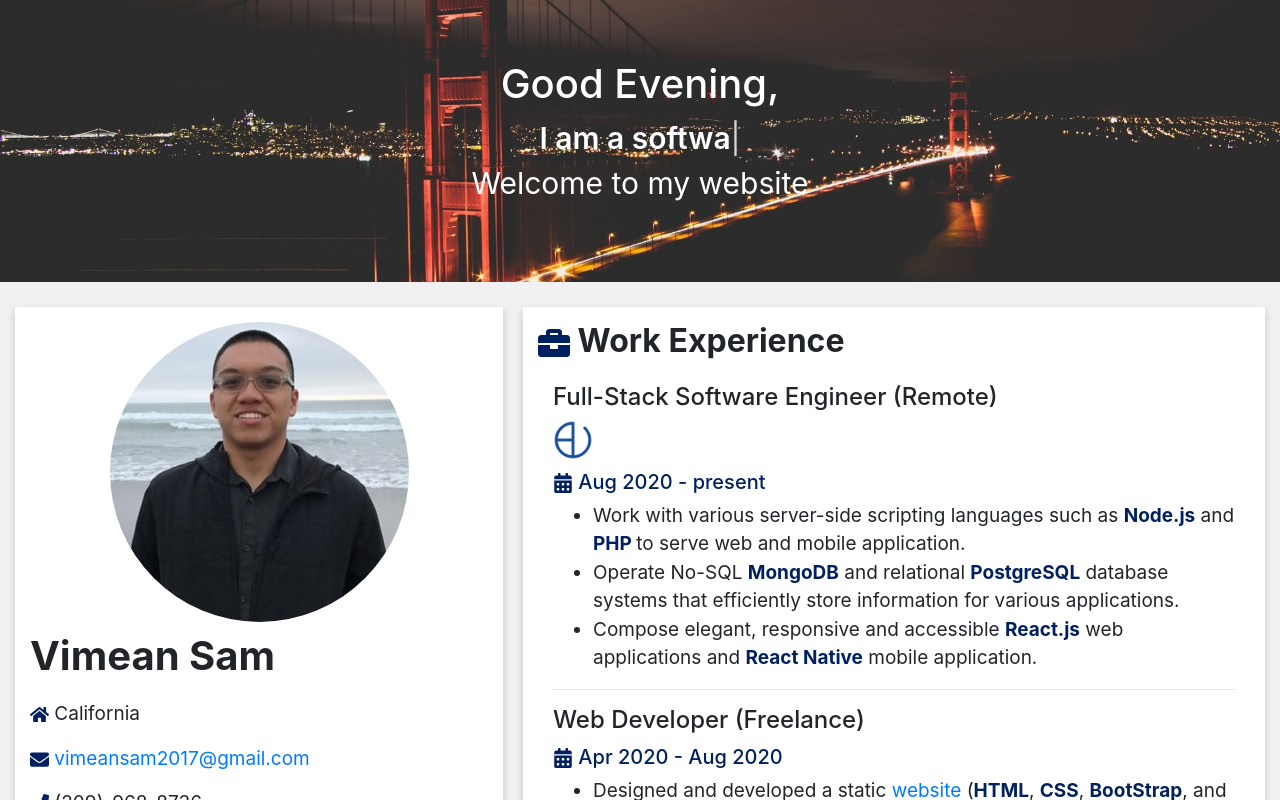
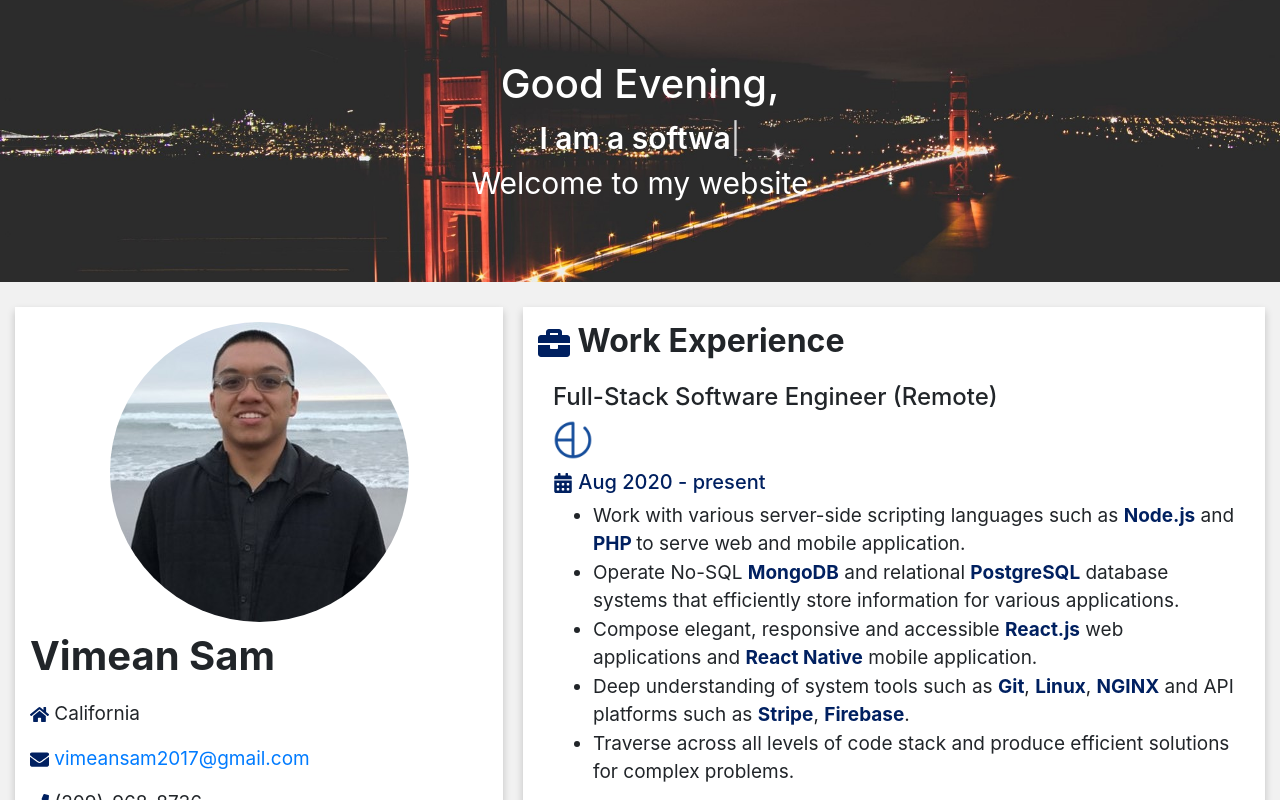
Before and after one commit to VimeanSam/Portfolio, a React (Create React App) app: page / in a window 1280 px wide. Shown: the top 800 px of the page. Built offline with nearby package versions, Linux system fonts and the light colour scheme.

Commit message:
update resume and a few info

```diff
--- a/src/App.js
+++ b/src/App.js
@@ -268,6 +268,12 @@ class App extends Component {
                                             Compose elegant, responsive and accessible <b style={{color: `rgb(${this.state.variant})`}}>React.js</b> web applications and <b style={{color: `rgb(${this.state.variant})`}}>React Native</b> mobile
                                            application.
                                         </li>
+                                        <li>
+                                            Deep understanding of system tools such as <b style={{color: `rgb(${this.state.variant})`}}>Git</b>, <b style={{color: `rgb(${this.state.variant})`}}>Linux</b>, <b style={{color: `rgb(${this.state.variant})`}}>NGINX</b> and API platforms such as <b style={{color: `rgb(${this.state.variant})`}}>Stripe</b>, <b style={{color: `rgb(${this.state.variant})`}}>Firebase</b>.
+                                        </li>
+                                        <li>
+                                            Traverse across all levels of code stack and produce efficient solutions for complex problems.
+                                        </li>
                                     </ul>
 
                                     <hr></hr>
```
Also changed, not shown: 1 other file (tests, documents, lock files or other folders).
